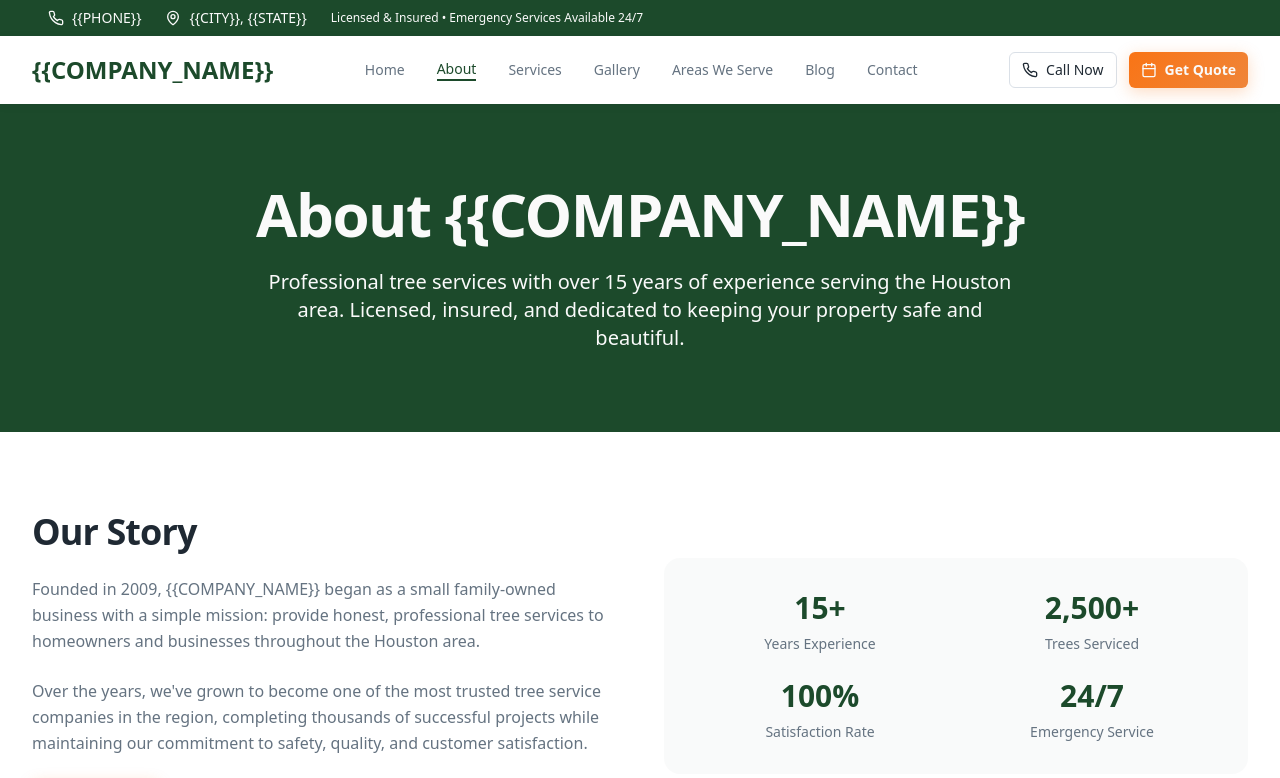
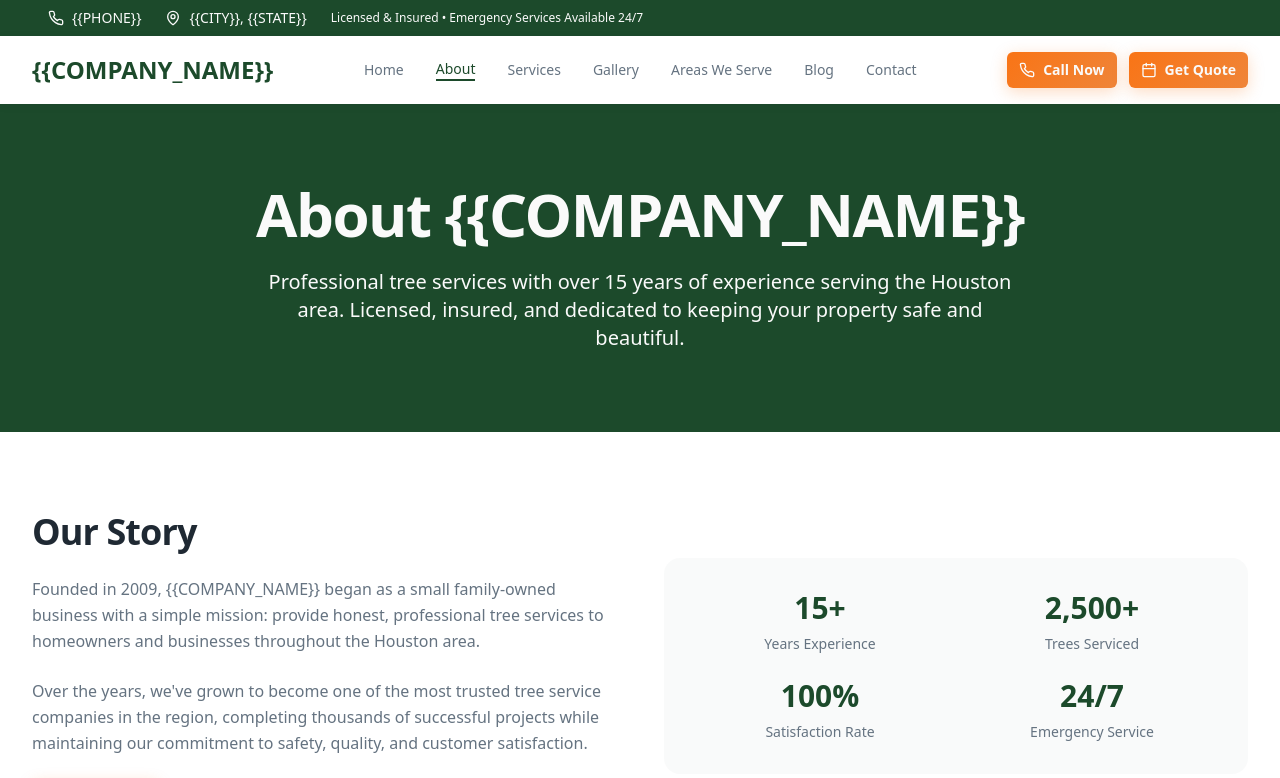
Before and after one commit to wing9900/tree-service-website, a React (Vite) app: page /about in a window 1280 px wide. Shown: the top 778 px of the page. Built offline with nearby package versions, Linux system fonts and the light colour scheme.

Commit message:
Fix button colors and hover effects
Updated the "Call for Immediate Service" button to match the "Schedule Consultation" button's color and hover effect. Also, adjusted the "Call Now" button in the header to match the "Get Quote" button's orange color and hover effect.

```diff
--- a/src/components/layout/Header.tsx
+++ b/src/components/layout/Header.tsx
@@ -74,7 +74,7 @@ const Header = () => {
 
             {/* CTA Buttons - Desktop */}
             <div className="hidden lg:flex items-center space-x-3">
-              <Button variant="outline" size="sm" asChild>
+              <Button variant="cta" size="sm" asChild>
                 <a href="tel:{{PHONE}}">
                   <Phone className="h-4 w-4" />
                   Call Now
@@ -102,7 +102,7 @@ const Header = () => {
                     </Link>)}
 
                   <div className="pt-4 border-t space-y-3">
-                    <Button variant="outline" className="w-full" asChild>
+                    <Button variant="cta" className="w-full" asChild>
                       <a href="tel:{{PHONE}}">
                         <Phone className="h-4 w-4" />
                         Call Now
@@ -125,7 +125,7 @@ const Header = () => {
       {/* Mobile Sticky CTA Bar */}
       <div className="lg:hidden fixed bottom-0 left-0 right-0 z-50 bg-background border-t shadow-strong">
         <div className="flex">
-          <Button variant="outline" className="flex-1 rounded-none h-14" asChild>
+          <Button variant="cta" className="flex-1 rounded-none h-14" asChild>
             <a href="tel:{{PHONE}}">
               <Phone className="h-5 w-5" />
               Call Now
--- a/src/components/sections/ServicesSection.tsx
+++ b/src/components/sections/ServicesSection.tsx
@@ -110,7 +110,7 @@ const ServicesSection = () => {
           </h3>
           <p className="text-primary-foreground/90 mb-6 max-w-2xl mx-auto">Each property deserves personalized care. Our certified arborist will assess your specific needs and provide a detailed, no-obligation estimate.</p>
           <div className="flex flex-col sm:flex-row gap-4 justify-center">
-            <Button variant="hero" size="lg" asChild>
+            <Button variant="secondary" size="lg" asChild>
               <a href="tel:{{PHONE}}">
                 Call for Immediate Service
               </a>
```
